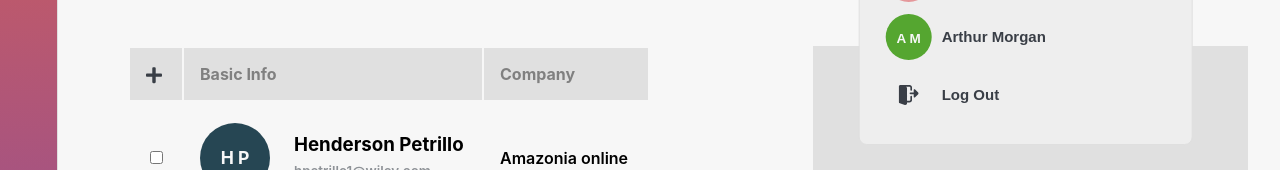
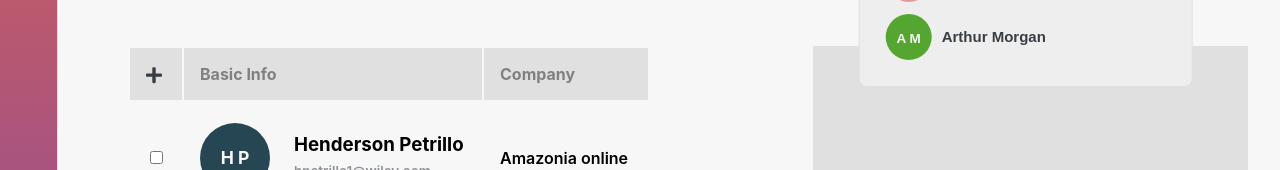
Before and after one commit to Sangeethshiv36/fe-task, a React (Create React App) app: page / in a window 1280 px wide. Both pictures are taken after a click on the element "John Doe". Shown: the part 411-581 px from the top of the page. Built offline with nearby package versions, Linux system fonts and the light colour scheme.

Commit message:
removed log out icon

```diff
--- a/src/components/DropdownMenu.js
+++ b/src/components/DropdownMenu.js
@@ -1,7 +1,6 @@
 import React, { useContext } from 'react';
 import DropdownItem from './DropdownItem';
 import ProfilePic from './ProfilePic';
-import { ReactComponent as LogoutIcon } from '../icons/logout.svg';
 
 import StateContext from '../StateContext';
 
@@ -27,11 +26,6 @@ function DropdownMenu({ profile }) {
               ></DropdownItem>
             );
           })}
-        <DropdownItem leftIcon={<LogoutIcon />}>
-          <span>
-            <strong>Log Out</strong>
-          </span>
-        </DropdownItem>
       </div>
     </div>
   );
```
